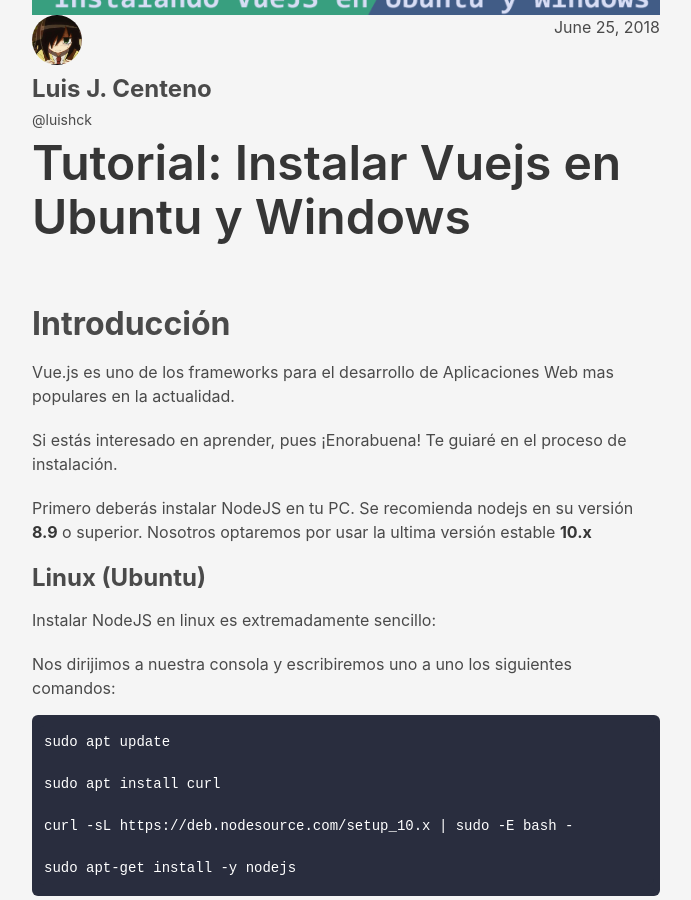
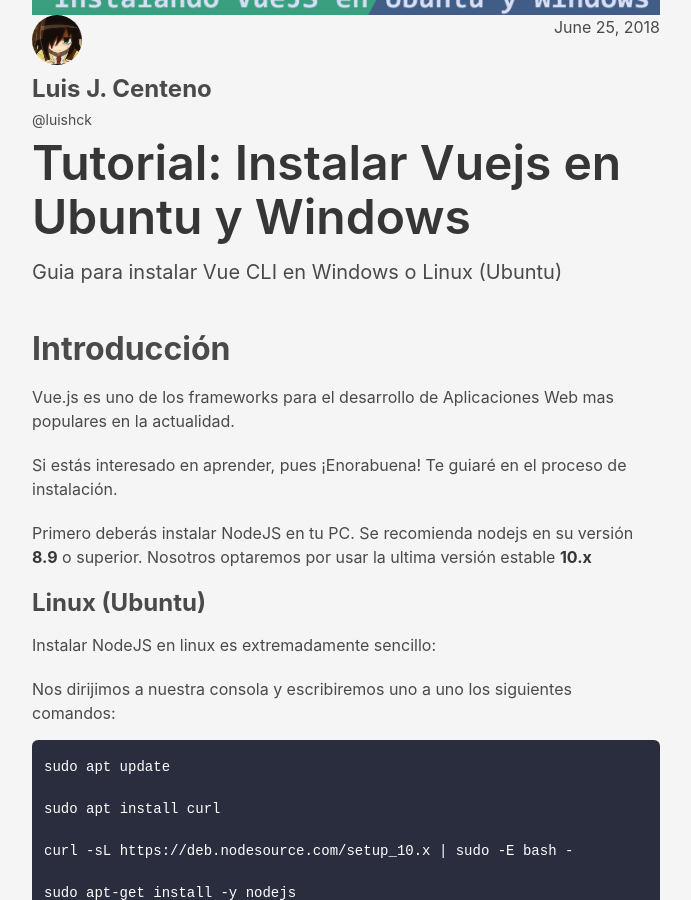
Before and after one commit to LuisHCK/luishck.github.io, a Jekyll site: the page built from _posts/2018-09-10-tutorial-instalar-vuejs-en-linux-y-windows.md, in a window 1280 px wide and 900 px high, scrolled down 302 px. Shown: the whole window, without its empty margins (294-985 px from the left). Built offline with Jekyll 4.4.1, drawn with Linux system fonts in a browser that asks for light colours; a style sheet for code colours, icons or effects is not loaded.

Commit message:
Update 2018-09-10-tutorial-instalar-vuejs-en-linux-y-windows.md

```diff
--- a/_posts/2018-09-10-tutorial-instalar-vuejs-en-linux-y-windows.md
+++ b/_posts/2018-09-10-tutorial-instalar-vuejs-en-linux-y-windows.md
@@ -5,7 +5,7 @@
 author: luishck
 date: 2018-06-25 00:46:21 -0600
 cover: ../assets/img/vuejs-windows-linux.gif
-
+description: Guia para instalar Vue CLI en Windows o Linux (Ubuntu)
 categories:
   - tutorial
   - Vuejs
```
